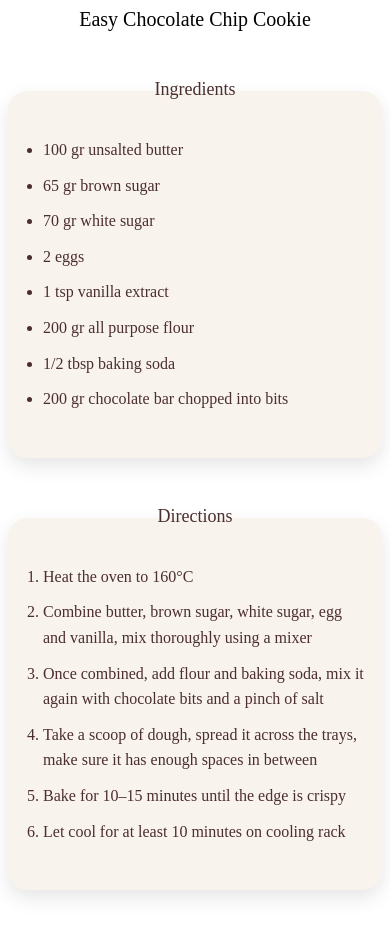
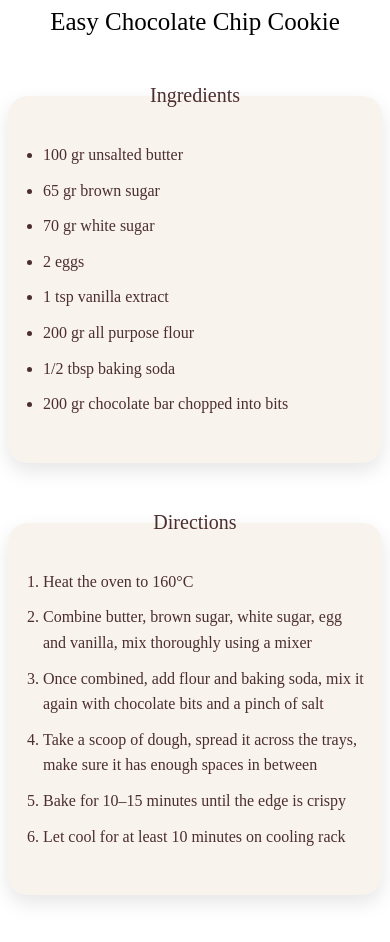
Before and after one commit to FarmersBreakfast/recipes, a plain HTML site: page modal.html in a window 390 px wide. Drawn offline with Linux system fonts and the light colour scheme.

Commit message:
font test

```diff
--- a/modal.css
+++ b/modal.css
@@ -71,13 +71,13 @@
     }
 }
 
-@media only screen and (max-width: 500px) {
+@media only screen and (max-width: 500px) { /*below 600 i get a top and left margin*/
   .recipe-display-container  > .recipe-title{
-      font-size: 20px; /*20*/
+      font-size: 25px; /*20*/
       margin-bottom: 5px;
   }
   .display-heading{
-      font-size: 18px; /*18*/
+      font-size: 20px; /*18*/
       top: -12px;
       left: 50%;
       transform: translate(-50%);
```
